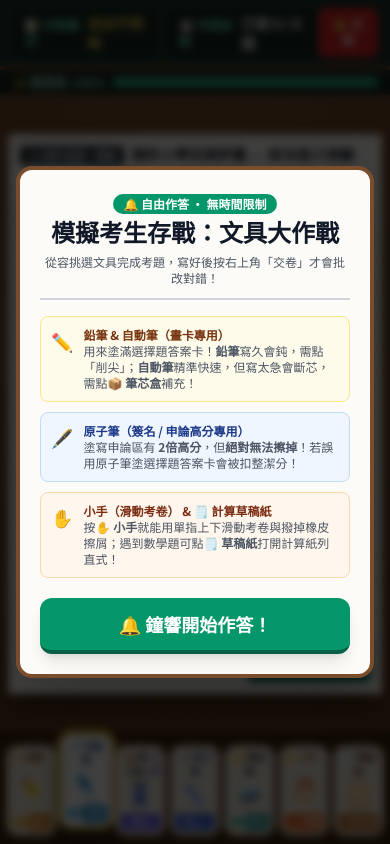
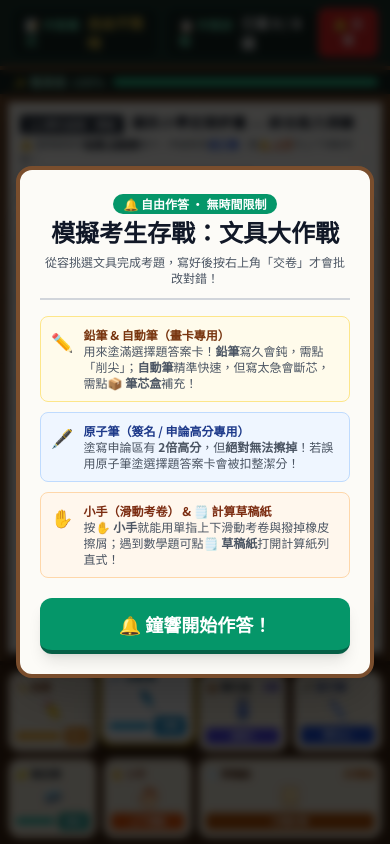
Before and after one commit to jizuoliu/exam-game, a plain HTML site: page index.html in a window 390 px wide. Drawn offline with nearby package versions, Linux system fonts and the light colour scheme.

Commit message:
Update index.html

```diff
--- a/index.html
+++ b/index.html
@@ -238,17 +238,17 @@
         </div>
     </main>
 
-    <!-- 底部文具盒工具列 (7大核心文具與輔助工具) -->
-    <footer class="w-full bg-[#3d2514]/95 border-t-4 border-[#2b190d] px-1.5 sm:px-2 py-2 sm:py-2.5 z-30 shrink-0 shadow-2xl">
-        <div class="max-w-5xl mx-auto grid grid-cols-7 gap-1 sm:gap-2">
+    <!-- 底部文具盒工具列 (7大核心文具與輔助工具，手機版自動分兩排完整顯示) -->
+    <footer class="w-full bg-[#3d2514]/95 border-t-4 border-[#2b190d] px-2 py-1.5 sm:py-2.5 z-30 shrink-0 shadow-2xl">
+        <div class="max-w-5xl mx-auto grid grid-cols-4 sm:grid-cols-7 gap-1.5 sm:gap-2">
 
             <!-- 1. 鉛筆 (Wooden Pencil) -->
-            <button id="tool-pencil" data-tool="pencil" class="tool-slot bg-amber-50/90 rounded-xl p-1 sm:p-2 flex flex-col items-center justify-between border-2 border-amber-900/30 relative cursor-pointer">
-                <div class="w-full flex items-center justify-between text-[9px] sm:text-xs font-black text-amber-900">
+            <button id="tool-pencil" data-tool="pencil" class="tool-slot bg-amber-50/90 rounded-xl p-1.5 sm:p-2 flex flex-col items-center justify-between border-2 border-amber-900/30 relative cursor-pointer">
+                <div class="w-full flex items-center justify-between text-[10px] sm:text-xs font-black text-amber-900">
                     <span>✏️ 鉛筆</span>
                     <span id="pencil-sharp-text" class="text-emerald-700 hidden sm:inline">100%</span>
                 </div>
-                <svg class="w-8 h-8 sm:w-11 sm:h-11 my-0.5" viewBox="0 0 64 64">
+                <svg class="w-7 h-7 sm:w-11 sm:h-11 my-0.5" viewBox="0 0 64 64">
                     <g transform="rotate(-35 32 32)">
                         <rect x="24" y="6" width="16" height="8" rx="2" fill="#f472b6"/>
                         <rect x="24" y="13" width="16" height="4" fill="#9ca3af"/>
@@ -259,21 +259,21 @@
                         <polygon id="pencil-tip-svg" points="29.5,55.5 34.5,55.5 32,60" fill="#374151"/>
                     </g>
                 </svg>
-                <div class="w-full flex items-center gap-0.5 sm:gap-1">
+                <div class="w-full flex items-center gap-1">
                     <div class="flex-1 h-1.5 bg-gray-300 rounded-full overflow-hidden">
                         <div id="pencil-sharp-bar" class="h-full bg-amber-500 transition-all" style="width: 100%;"></div>
                     </div>
-                    <span id="sharpen-action-badge" class="bg-amber-600 text-white text-[8px] sm:text-[10px] font-bold px-1 py-0.5 rounded hover:bg-amber-500" title="點擊削尖鉛筆">削尖</span>
+                    <span id="sharpen-action-badge" class="bg-amber-600 text-white text-[9px] sm:text-[10px] font-bold px-1.5 py-0.5 rounded hover:bg-amber-500" title="點擊削尖鉛筆">削尖</span>
                 </div>
             </button>
 
             <!-- 2. 自動筆 (Mechanical Pencil) -->
-            <button id="tool-mech" data-tool="mech" class="tool-slot active bg-amber-50/90 rounded-xl p-1 sm:p-2 flex flex-col items-center justify-between border-2 border-amber-900/30 relative cursor-pointer">
-                <div class="w-full flex items-center justify-between text-[9px] sm:text-xs font-black text-sky-900">
+            <button id="tool-mech" data-tool="mech" class="tool-slot active bg-amber-50/90 rounded-xl p-1.5 sm:p-2 flex flex-col items-center justify-between border-2 border-amber-900/30 relative cursor-pointer">
+                <div class="w-full flex items-center justify-between text-[10px] sm:text-xs font-black text-sky-900">
                     <span>🖊️ 自動筆</span>
                     <span id="mech-lead-text" class="text-sky-700 hidden sm:inline">100%</span>
                 </div>
-                <svg class="w-8 h-8 sm:w-11 sm:h-11 my-0.5" viewBox="0 0 64 64">
+                <svg class="w-7 h-7 sm:w-11 sm:h-11 my-0.5" viewBox="0 0 64 64">
                     <g transform="rotate(-35 32 32)">
                         <rect x="28" y="4" width="8" height="6" rx="1" fill="#cbd5e1"/>
                         <rect x="26" y="10" width="12" height="34" rx="2" fill="#0284c7"/>
@@ -283,21 +283,21 @@
                         <line id="mech-lead-svg" x1="32" y1="56" x2="32" y2="62" stroke="#1e293b" stroke-width="1.8"/>
                     </g>
                 </svg>
-                <div class="w-full flex items-center gap-0.5 sm:gap-1">
+                <div class="w-full flex items-center gap-1">
                     <div class="flex-1 h-1.5 bg-gray-300 rounded-full overflow-hidden">
                         <div id="mech-lead-bar" class="h-full bg-sky-500 transition-all" style="width: 100%;"></div>
                     </div>
-                    <span id="click-lead-badge" class="bg-sky-600 text-white text-[8px] sm:text-[10px] font-bold px-1 py-0.5 rounded">按壓</span>
+                    <span id="click-lead-badge" class="bg-sky-600 text-white text-[9px] sm:text-[10px] font-bold px-1.5 py-0.5 rounded">按壓</span>
                 </div>
             </button>
 
             <!-- 3. 自動筆筆芯盒 (Mechanical Pencil Lead Refill Box) -->
-            <button id="tool-leadbox" data-tool="leadbox" class="tool-slot bg-amber-50/90 rounded-xl p-1 sm:p-2 flex flex-col items-center justify-between border-2 border-amber-900/30 relative cursor-pointer">
-                <div class="w-full flex items-center justify-between text-[9px] sm:text-xs font-black text-slate-800">
+            <button id="tool-leadbox" data-tool="leadbox" class="tool-slot bg-amber-50/90 rounded-xl p-1.5 sm:p-2 flex flex-col items-center justify-between border-2 border-amber-900/30 relative cursor-pointer">
+                <div class="w-full flex items-center justify-between text-[10px] sm:text-xs font-black text-slate-800">
                     <span>📦 筆芯盒</span>
                     <span id="lead-sticks-count" class="text-indigo-700 font-black">4根</span>
                 </div>
-                <svg class="w-8 h-8 sm:w-11 sm:h-11 my-0.5" viewBox="0 0 64 64">
+                <svg class="w-7 h-7 sm:w-11 sm:h-11 my-0.5" viewBox="0 0 64 64">
                     <rect x="20" y="6" width="24" height="10" rx="2" fill="#1e3a8a"/>
                     <rect x="21" y="16" width="22" height="42" rx="2" fill="#e2e8f0" stroke="#94a3b8" stroke-width="1.5"/>
                     <rect x="21" y="24" width="22" height="22" fill="#1d4ed8"/>
@@ -309,17 +309,17 @@
                     <line x1="37" y1="47" x2="37" y2="56" stroke="#334155" stroke-width="1.2"/>
                 </svg>
                 <div class="w-full text-center">
-                    <span id="refill-prompt-badge" class="block w-full bg-indigo-600 text-white text-[8px] sm:text-[10px] font-bold py-0.5 rounded">補筆芯</span>
+                    <span id="refill-prompt-badge" class="block w-full bg-indigo-600 text-white text-[9px] sm:text-[10px] font-bold py-0.5 rounded">補筆芯</span>
                 </div>
             </button>
 
             <!-- 4. 原子筆 (Ballpoint Pen) -->
-            <button id="tool-pen" data-tool="pen" class="tool-slot bg-amber-50/90 rounded-xl p-1 sm:p-2 flex flex-col items-center justify-between border-2 border-amber-900/30 relative cursor-pointer">
-                <div class="w-full flex items-center justify-between text-[9px] sm:text-xs font-black text-blue-900">
+            <button id="tool-pen" data-tool="pen" class="tool-slot bg-amber-50/90 rounded-xl p-1.5 sm:p-2 flex flex-col items-center justify-between border-2 border-amber-900/30 relative cursor-pointer">
+                <div class="w-full flex items-center justify-between text-[10px] sm:text-xs font-black text-blue-900">
                     <span>🖋️ 原子筆</span>
                     <span class="text-red-600 font-bold hidden sm:inline">不可擦</span>
                 </div>
-                <svg class="w-8 h-8 sm:w-11 sm:h-11 my-0.5" viewBox="0 0 64 64">
+                <svg class="w-7 h-7 sm:w-11 sm:h-11 my-0.5" viewBox="0 0 64 64">
                     <g transform="rotate(-35 32 32)">
                         <rect x="27" y="6" width="10" height="6" rx="2" fill="#1e40af"/>
                         <rect x="26" y="12" width="12" height="34" rx="3" fill="rgba(219, 234, 254, 0.85)" stroke="#2563eb" stroke-width="1.5"/>
@@ -329,17 +329,17 @@
                     </g>
                 </svg>
                 <div class="w-full text-center">
-                    <span class="block w-full bg-blue-700 text-white text-[8px] sm:text-[10px] font-bold py-0.5 rounded">簽名2x</span>
+                    <span class="block w-full bg-blue-700 text-white text-[9px] sm:text-[10px] font-bold py-0.5 rounded">簽名2x</span>
                 </div>
             </button>
 
             <!-- 5. 橡皮擦 (Eraser) -->
-            <button id="tool-eraser" data-tool="eraser" class="tool-slot bg-amber-50/90 rounded-xl p-1 sm:p-2 flex flex-col items-center justify-between border-2 border-amber-900/30 relative cursor-pointer">
-                <div class="w-full flex items-center justify-between text-[9px] sm:text-xs font-black text-gray-800">
+            <button id="tool-eraser" data-tool="eraser" class="tool-slot bg-amber-50/90 rounded-xl p-1.5 sm:p-2 flex flex-col items-center justify-between border-2 border-amber-900/30 relative cursor-pointer">
+                <div class="w-full flex items-center justify-between text-[10px] sm:text-xs font-black text-gray-800">
                     <span>🧽 橡皮擦</span>
                     <span id="eraser-size-text" class="text-teal-700 hidden sm:inline">100%</span>
                 </div>
-                <svg class="w-8 h-8 sm:w-11 sm:h-11 my-0.5" viewBox="0 0 64 64">
+                <svg class="w-7 h-7 sm:w-11 sm:h-11 my-0.5" viewBox="0 0 64 64">
                     <g transform="rotate(-15 32 32)">
                         <rect x="14" y="16" width="36" height="32" rx="4" fill="#ffffff" stroke="#cbd5e1" stroke-width="1.5"/>
                         <rect x="14" y="23" width="36" height="18" fill="#0284c7"/>
@@ -347,35 +347,35 @@
                         <rect x="14" y="35" width="36" height="6" fill="#0f172a"/>
                     </g>
                 </svg>
-                <div class="w-full flex items-center gap-0.5 sm:gap-1">
+                <div class="w-full flex items-center gap-1">
                     <div class="flex-1 h-1.5 bg-gray-300 rounded-full overflow-hidden">
                         <div id="eraser-size-bar" class="h-full bg-teal-500 transition-all" style="width: 100%;"></div>
                     </div>
-                    <span class="bg-teal-600 text-white text-[8px] sm:text-[10px] font-bold px-1 py-0.5 rounded">擦拭</span>
+                    <span class="bg-teal-600 text-white text-[9px] sm:text-[10px] font-bold px-1.5 py-0.5 rounded">擦拭</span>
                 </div>
             </button>
 
             <!-- 6. 小手 (滑動考卷 / 撥橡皮擦屑) -->
-            <button id="tool-hand" data-tool="hand" class="tool-slot bg-amber-50/90 rounded-xl p-1 sm:p-2 flex flex-col items-center justify-between border-2 border-amber-900/30 relative cursor-pointer">
-                <div class="w-full flex items-center justify-between text-[9px] sm:text-xs font-black text-orange-900">
+            <button id="tool-hand" data-tool="hand" class="tool-slot bg-amber-50/90 rounded-xl p-1.5 sm:p-2 flex flex-col items-center justify-between border-2 border-amber-900/30 relative cursor-pointer">
+                <div class="w-full flex items-center justify-between text-[10px] sm:text-xs font-black text-orange-900">
                     <span>✋ 小手</span>
                     <span class="text-orange-600 font-bold hidden sm:inline">捲動</span>
                 </div>
-                <svg class="w-8 h-8 sm:w-11 sm:h-11 my-0.5" viewBox="0 0 64 64">
+                <svg class="w-7 h-7 sm:w-11 sm:h-11 my-0.5" viewBox="0 0 64 64">
                     <path d="M22 32V16a3 3 0 0 1 6 0v12h2V12a3 3 0 0 1 6 0v16h2V14a3 3 0 0 1 6 0v16h2V20a3 3 0 0 1 6 0v20c0 10-7 16-17 16h-4c-8 0-13-5-16-12l-3-7a3 3 0 0 1 5-3l5 5V32z" fill="#fed7aa" stroke="#c2410c" stroke-width="2" stroke-linejoin="round"/>
                 </svg>
                 <div class="w-full text-center">
-                    <span class="block w-full bg-orange-600 text-white text-[8px] sm:text-[10px] font-bold py-0.5 rounded">上下滑動</span>
+                    <span class="block w-full bg-orange-600 text-white text-[9px] sm:text-[10px] font-bold py-0.5 rounded">上下滑動</span>
                 </div>
             </button>
 
             <!-- 7. 計算草稿紙 (Scratchpad) -->
-            <button id="tool-scratchpad" data-tool="scratchpad" class="tool-slot bg-amber-50/90 rounded-xl p-1 sm:p-2 flex flex-col items-center justify-between border-2 border-amber-900/30 relative cursor-pointer">
-                <div class="w-full flex items-center justify-between text-[9px] sm:text-xs font-black text-amber-950">
+            <button id="tool-scratchpad" data-tool="scratchpad" class="col-span-2 sm:col-span-1 tool-slot bg-amber-50/90 rounded-xl p-1.5 sm:p-2 flex flex-col items-center justify-between border-2 border-amber-900/30 relative cursor-pointer">
+                <div class="w-full flex items-center justify-between text-[10px] sm:text-xs font-black text-amber-950">
                     <span>🗒️ 草稿紙</span>
-                    <span class="text-amber-700 font-bold hidden sm:inline">計算</span>
-                </div>
-                <svg class="w-8 h-8 sm:w-11 sm:h-11 my-0.5" viewBox="0 0 64 64">
+                    <span class="text-amber-700 font-bold">計算紙</span>
+                </div>
+                <svg class="w-7 h-7 sm:w-11 sm:h-11 my-0.5" viewBox="0 0 64 64">
                     <rect x="14" y="10" width="36" height="44" rx="3" fill="#fef3c7" stroke="#b45309" stroke-width="2"/>
                     <line x1="20" y1="20" x2="44" y2="20" stroke="#d97706" stroke-width="1.5"/>
                     <line x1="20" y1="28" x2="38" y2="28" stroke="#d97706" stroke-width="1.5"/>
@@ -383,7 +383,7 @@
                     <text x="32" y="48" font-size="9" font-weight="bold" fill="#92400e" text-anchor="middle">1+2=3</text>
                 </svg>
                 <div class="w-full text-center">
-                    <span id="scratchpad-badge" class="block w-full bg-amber-700 text-white text-[8px] sm:text-[10px] font-bold py-0.5 rounded">打開計算</span>
+                    <span id="scratchpad-badge" class="block w-full bg-amber-700 text-white text-[9px] sm:text-[10px] font-bold py-0.5 rounded">打開計算</span>
                 </div>
             </button>
 
```
